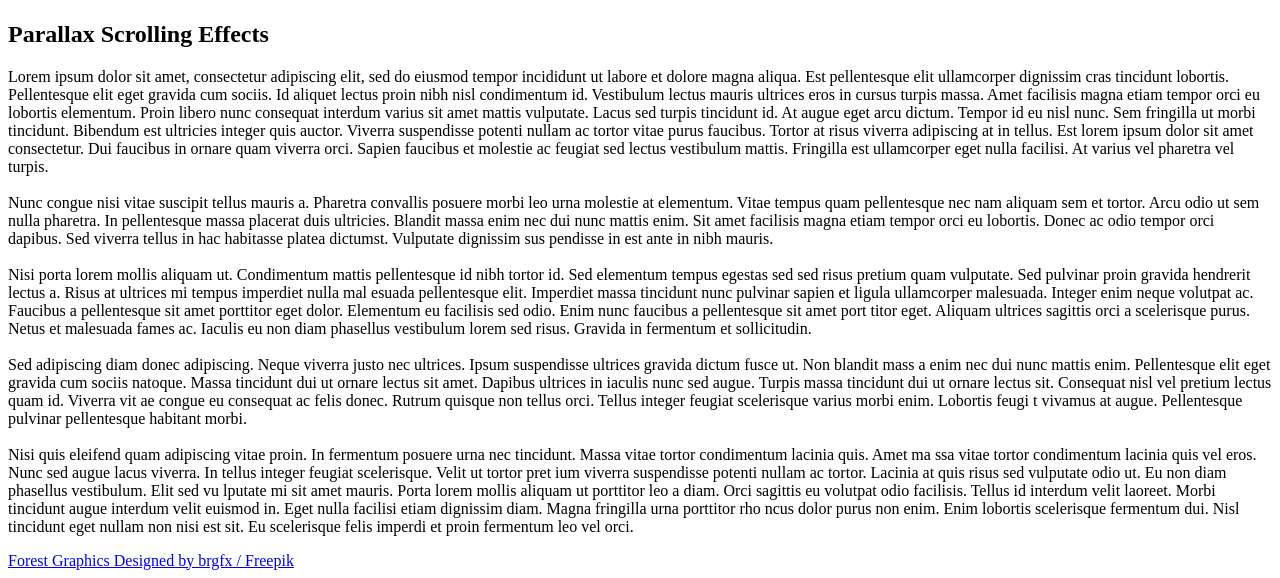
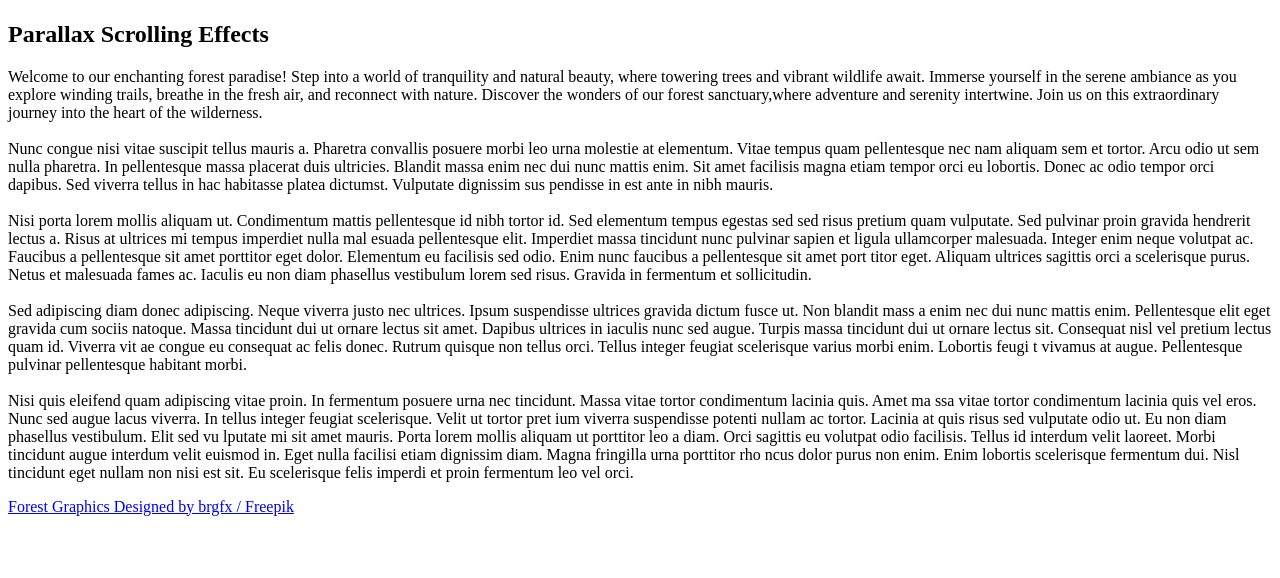
Before and after one commit to kunal7216/Forest-Landing-page-, a plain HTML site: page index.html in a window 1280 px wide. Shown: the part 833-1411 px from the top of the page. After the commit the page ends 1357 px from the top, so only its background shows below. Drawn offline with Linux system fonts and the light colour scheme.

Commit message:
Update index.html

```diff
--- a/index.html
+++ b/index.html
@@ -27,9 +27,10 @@
 
     <div class="sec">
         <h2>Parallax Scrolling Effects</h2>
-        <p>Lorem ipsum dolor sit amet, consectetur adipiscing elit, sed do eiusmod tempor incididunt ut labore et dolore magna aliqua. Est pellentesque elit ullamcorper dignissim cras tincidunt lobortis. Pellentesque elit eget gravida cum sociis. Id aliquet lectus proin nibh nisl condimentum id. Vestibulum lectus mauris ultrices eros in cursus turpis massa. Amet facilisis magna etiam tempor orci eu lobortis elementum. Proin libero nunc consequat interdum varius sit amet mattis vulputate. Lacus sed turpis tincidunt id. At augue eget arcu dictum. Tempor id eu nisl nunc. Sem fringilla ut morbi tincidunt. Bibendum est ultricies integer quis auctor. Viverra suspendisse potenti nullam ac tortor vitae purus faucibus. Tortor at risus viverra
-            adipiscing at in tellus. Est lorem ipsum dolor sit amet consectetur. Dui faucibus in ornare quam viverra orci. Sapien faucibus
-            et molestie ac feugiat sed lectus vestibulum mattis. Fringilla est ullamcorper eget nulla facilisi. At varius vel pharetra vel turpis.
+        <p>Welcome to our enchanting forest paradise! Step into a world of tranquility and natural beauty, where towering trees and
+            vibrant wildlife await. Immerse yourself in the serene ambiance as you explore winding trails, breathe in the fresh air, and
+            reconnect with nature. Discover the wonders of our forest sanctuary,where adventure and serenity intertwine. Join us on
+            this extraordinary journey into the heart of the wilderness.
 <br><br>
 Nunc congue nisi vitae suscipit tellus mauris a. Pharetra convallis posuere morbi leo urna molestie at
             elementum. Vitae tempus quam pellentesque nec nam aliquam sem et tortor. Arcu odio ut sem nulla pharetra.
```
